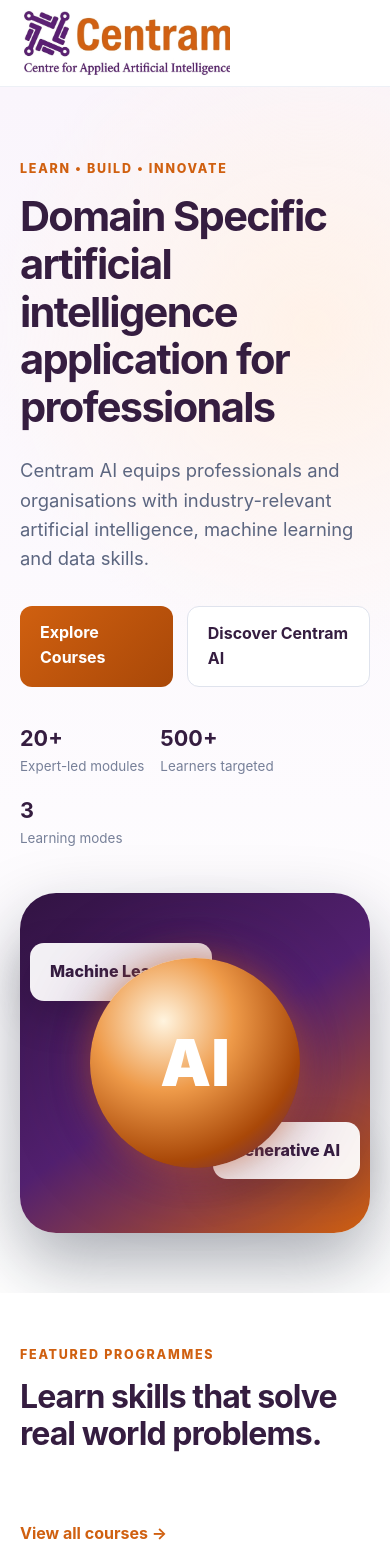
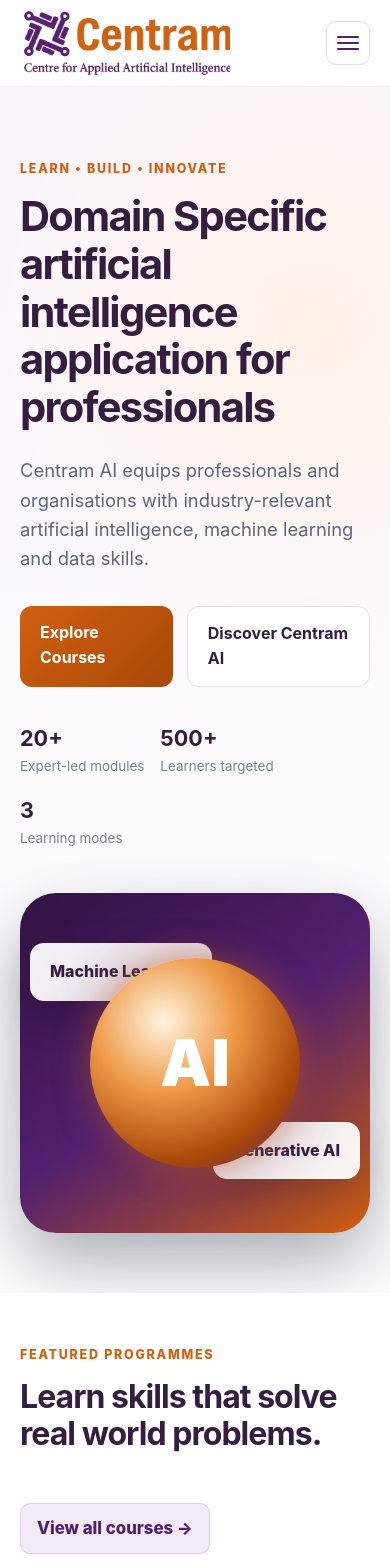
Before and after one commit to esther2145/centram-ai, a React (Vite) app in the folder frontend/: page / in a window 390 px wide. Shown: the top 1568 px of the page. Built offline with nearby package versions, Linux system fonts and the light colour scheme; no server answers.

Commit message:
view course made visible, phone navigation fixed

```diff
--- a/frontend/src/components/Navbar.jsx
+++ b/frontend/src/components/Navbar.jsx
@@ -1,19 +1,40 @@
-import { NavLink } from "react-router-dom";
+import { useEffect, useState } from "react";
+import { NavLink, useLocation } from "react-router-dom";
 
 export default function Navbar() {
+  const [menuOpen, setMenuOpen] = useState(false);
+  const { pathname } = useLocation();
+
+  useEffect(() => {
+    setMenuOpen(false);
+  }, [pathname]);
+
   return (
     <header className="site-header">
       <div className="container nav-wrap">
-        <NavLink className="brand" to="/">
+        <NavLink className="brand" to="/" aria-label="Centram home">
           <span className="brand-logo-frame">
             <img className="brand-logo" src="/assets/centram-logo-cropped.png" alt="Centram Centre for Applied Artificial Intelligence" />
           </span>
         </NavLink>
-        <nav>
+
+        <button
+          className={`nav-toggle${menuOpen ? " is-open" : ""}`}
+          type="button"
+          aria-label={menuOpen ? "Close navigation menu" : "Open navigation menu"}
+          aria-expanded={menuOpen}
+          aria-controls="site-navigation"
+          onClick={() => setMenuOpen((open) => !open)}
+        >
+          <span />
+          <span />
+          <span />
+        </button>
+
+        <nav id="site-navigation" className={`site-nav${menuOpen ? " is-open" : ""}`}>
           <NavLink to="/">Home</NavLink>
           <NavLink to="/courses">Courses</NavLink>
           <NavLink to="/about">About</NavLink>
-
           <NavLink to="/contact">Contact</NavLink>
           <NavLink className="nav-button" to="/apply">Apply Now</NavLink>
         </nav>
--- a/frontend/src/pages/Apply.jsx
+++ b/frontend/src/pages/Apply.jsx
@@ -161,7 +161,7 @@
         </label>
 
         <label>
-          <span className="field-label">Why do you want to join this programme? <span className="optional-label">Optional</span></span>
+          <span className="field-label">What is your expectation of this programme? <span className="optional-label">Optional</span></span>
           <textarea name="motivation" maxLength="1000" value={form.motivation} onChange={update} />
         </label>
 
--- a/frontend/src/pages/Home.jsx
+++ b/frontend/src/pages/Home.jsx
@@ -40,7 +40,7 @@
         <div className="container">
           <div className="section-heading">
             <div><span className="eyebrow">FEATURED PROGRAMMES</span><h2>Learn skills that solve real world problems.</h2></div>
-            <Link className="text-link" to="/courses">View all courses →</Link>
+            <Link className="text-link featured-courses-link" to="/courses">View all courses →</Link>
           </div>
           <div className="card-grid">{courses.slice(0, 3).map((course) => <CourseCard key={course.id} course={course} />)}</div>
         </div>
--- a/frontend/src/styles.css
+++ b/frontend/src/styles.css
@@ -5,13 +5,18 @@
 img { width: 100%; display: block; }
 .container { width: min(1120px, calc(100% - 40px)); margin: 0 auto; }
 .site-header { position: sticky; top: 0; z-index: 10; background: rgba(255,255,255,.96); backdrop-filter: blur(14px); border-bottom: 1px solid #edf0f6; }
-.nav-wrap { min-height: 86px; display: flex; align-items: center; justify-content: space-between; gap: 24px; }
+.nav-wrap { position: relative; min-height: 86px; display: flex; align-items: center; justify-content: space-between; gap: 24px; }
 .brand { display: block; flex: 0 0 245px; }
 .brand-logo-frame { display: flex; width: 245px; align-items: center; justify-content: center; }
 .brand-logo { width: 100%; height: auto; }
-nav { display: flex; gap: 24px; align-items: center; font-size: .95rem; }
-nav a.active { color: var(--orange); }
+.site-nav { display: flex; gap: 24px; align-items: center; font-size: .95rem; }
+.site-nav a.active { color: var(--orange); }
 .nav-button { padding: 10px 16px; background: var(--purple); color: white !important; border-radius: 10px; }
+.nav-toggle { display: none; width: 44px; height: 44px; padding: 10px; border: 1px solid #e3d9e8; border-radius: 10px; color: var(--purple); background: white; cursor: pointer; }
+.nav-toggle span { display: block; width: 100%; height: 2px; margin: 4px 0; border-radius: 2px; background: currentColor; transition: transform .2s ease, opacity .2s ease; }
+.nav-toggle.is-open span:nth-child(1) { transform: translateY(6px) rotate(45deg); }
+.nav-toggle.is-open span:nth-child(2) { opacity: 0; }
+.nav-toggle.is-open span:nth-child(3) { transform: translateY(-6px) rotate(-45deg); }
 .hero {
   overflow: hidden;
   padding: 68px 0 60px;
@@ -83,6 +88,8 @@
 .tags { display: flex; gap: 8px; margin-bottom: 18px; }.tags span { padding: 5px 9px; background: #f0ebff; color: var(--orange); border-radius: 99px; font-size: .76rem; font-weight: 700; }
 .course-meta { display: flex; justify-content: space-between; border-top: 1px solid #edf0f4; padding-top: 16px; margin-top: 20px; }
 .text-link { color: var(--orange); font-weight: 750; display: inline-block; margin-top: 18px; }
+.featured-courses-link { flex-shrink: 0; margin-top: 0; padding: 11px 16px; border: 1px solid #e2cce9; border-radius: 10px; color: var(--purple); background: var(--purple-soft); font-size: 1.05rem; font-weight: 800; transition: color .2s ease, background .2s ease, transform .2s ease; }
+.featured-courses-link:hover { color: white; background: var(--purple); transform: translateY(-1px); }
 .soft-section { background: #f7f8fc; }.feature-grid { display: grid; grid-template-columns: repeat(3,1fr); gap: 28px; }.icon-box { display: inline-grid; place-items: center; width: 48px; height: 48px; border-radius: 12px; background: var(--orange-soft); color: var(--orange); font-weight: 800; margin-bottom: 20px; }
 .callout {
   background: linear-gradient(135deg, var(--purple-dark), var(--orange));
@@ -252,6 +259,12 @@
 }
 
 @media (max-width: 820px) {
+  .nav-toggle { display: block; flex: 0 0 44px; }
+  .site-nav { display: none; position: absolute; top: calc(100% + 1px); right: 0; left: 0; z-index: 20; align-items: stretch; gap: 2px; padding: 12px; border: 1px solid #e6dce9; border-radius: 0 0 14px 14px; background: white; box-shadow: 0 18px 35px rgba(49,19,66,.16); }
+  .site-nav.is-open { display: flex; flex-direction: column; }
+  .site-nav a { padding: 11px 12px; border-radius: 8px; }
+  .site-nav a:not(.nav-button):hover,.site-nav a:not(.nav-button).active { background: var(--purple-soft); }
+  .site-nav .nav-button { margin-top: 4px; text-align: center; }
   .section,.page-section { padding: 48px 0; }
   .about-hero { padding: 54px 0; }
   .about-hero-grid,.about-story-grid,.about-section-heading,.about-credentials { grid-template-columns: 1fr; gap: 32px; }
```
Also changed, not shown: 4 other files (tests, documents, lock files or other folders).
